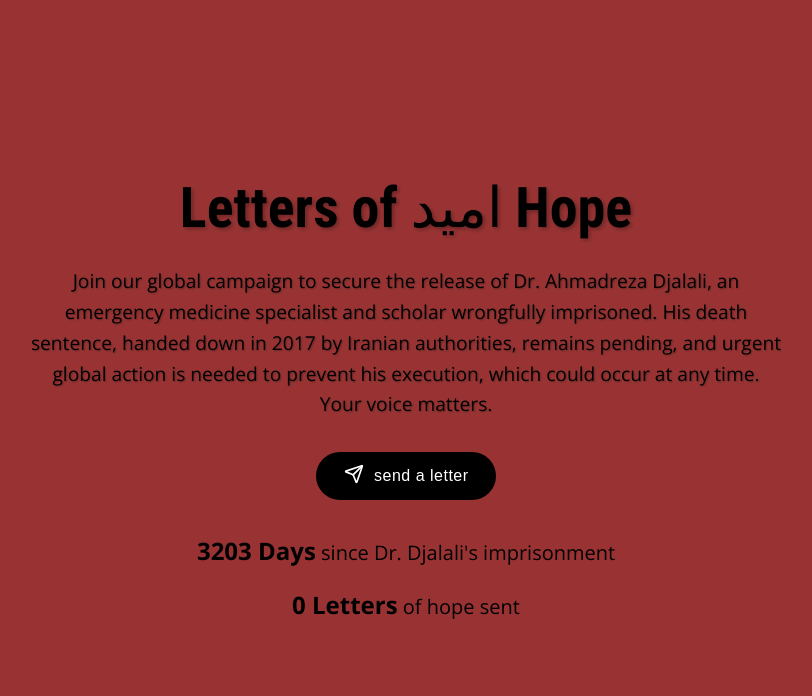
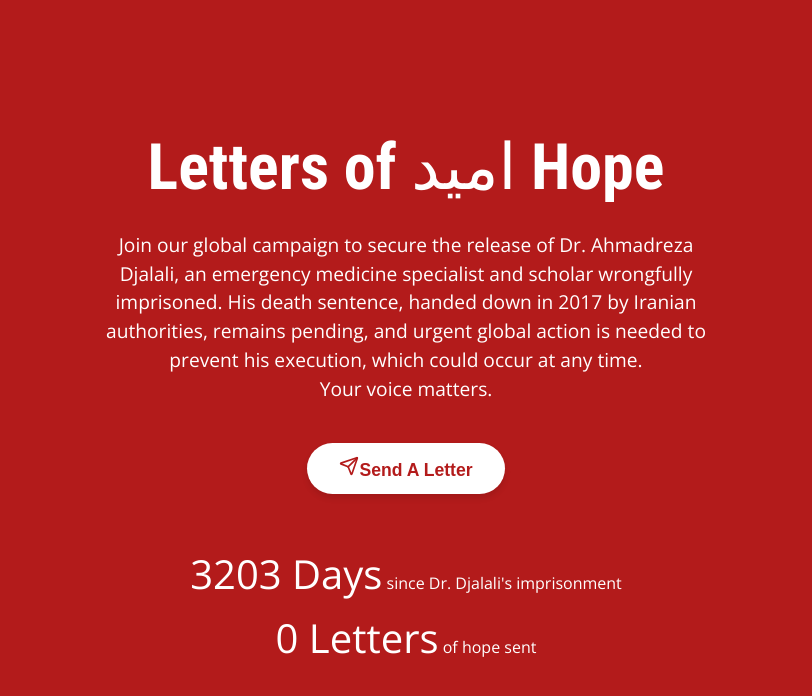
Before and after one commit to ajaikarthikeshan/lettersOfHope, a React (Vite) app in the folder lettersOfHope/: page / in a window 1280 px wide. Shown: the top 696 px of the page, without its empty margins (234-1046 px from the left). Built offline with nearby package versions, Linux system fonts and the light colour scheme; no server answers.

Commit message:
Updated App.css

```diff
--- a/lettersOfHope/src/App.css
+++ b/lettersOfHope/src/App.css
@@ -5,11 +5,13 @@
   --primary-red: #B31B1B;
   --accent-red: #E74C3C;
   --light-red: #FFE5E5;
+  --dark-red: #8B0000;
   --white: #FFFFFF;
   --black: #000000;
   --gray-100: #F5F5F5;
   --gray-200: #EEEEEE;
   --gray-300: #E0E0E0;
+  --dark-blue: #0F1626;
   --transition: all 0.3s ease;
 }
 
@@ -33,15 +35,14 @@ h1, h2, h3 {
 /* Hero Section */
 .hero {
   height: 100vh;
-  background: rgba(128, 0, 0, 0.8);
+  background: var(--primary-red);
   background-size: cover;
   background-position: center;
-  background-attachment: fixed;
   display: flex;
   align-items: center;
   justify-content: center;
   text-align: center;
-  color: var(--black);
+  color: var(--white);
   position: relative;
   overflow: hidden;
 }
@@ -51,123 +52,77 @@ h1, h2, h3 {
   padding: 0 20px;
   z-index: 1;
   animation: fadeIn 1s ease-out;
+  display: flex;
+  flex-direction: column;
+  align-items: center;
 }
 
 .hero h1 {
-  font-size: clamp(2rem, 5vw, 3.5rem);
+  font-size: clamp(2.5rem, 5vw, 4rem);
   margin-bottom: 1.5rem;
   line-height: 1.2;
-  text-shadow: 2px 2px 4px rgba(0, 0, 0, 0.3);
+  color: var(--white);
 }
 
-.hero-stats {
-  margin-top: 2rem;
-  display: flex;
-  flex-direction: column;
-  gap: 1rem;
-  color: var(--black);
+.mission {
+  font-size: clamp(1rem, 2vw, 1.2rem);
+  margin-bottom: 2.5rem;
+  max-width: 80%;
+  text-align: center;
+  color: var(--white);
+  line-height: 1.5;
 }
 
-.stat-item {
-  font-size: 1.25rem;
+.cta-button {
+  background-color: var(--white);
+  color: var(--primary-red);
+  border: none;
+  padding: 0.8rem 2rem;
+  font-size: 1.1rem;
+  cursor: pointer;
+  transition: var(--transition);
+  border-radius: 2rem;
+  text-transform: capitalize;
+  font-weight: 600;
+  box-shadow: 0 4px 6px rgba(0, 0, 0, 0.1);
+  margin-bottom: 3rem;
+}
+
+.cta-button:hover {
+  background-color: var(--light-red);
+  transform: translateY(-2px);
+  box-shadow: 0 6px 8px rgba(0, 0, 0, 0.2);
+}
+
+/* Stats container in hero */
+.stats-container {
+  display: flex;
+  justify-content: center;
+  gap: 2rem;
+  width: 100%;
+  max-width: 800px;
+  margin-top: 1rem;
+}
+
+.stat-card {
+  background-color: rgba(255, 255, 255, 0.1);
+  border-radius: 8px;
+  padding: 1.5rem 2rem;
+  flex: 1;
+  max-width: 300px;
+  backdrop-filter: blur(5px);
 }
 
 .stat-number {
-  font-size: 1.5rem;
-  font-weight: 700;
+  color: var(--white);
+  font-size: 2.5rem;
+  margin-bottom: 0.3rem;
 }
 
-/* Add to your existing hero styles in App.css */
-.hero-stats {
-  margin-top: 2rem;
-  display: flex;
-  flex-direction: column;
-  gap: 1rem;
-  color: var(--black);
-}
-
-.stat-item {
-  font-size: 1.25rem;
-  opacity: 0;
-  animation: fadeIn 0.5s ease-out forwards;
-}
-
-.stat-number {
-  font-size: 1.5rem;
-  font-weight: 700;
-  display: inline-block;
-  transform: translateY(10px);
-  animation: slideUp 0.5s ease-out forwards;
-}
-
-@keyframes fadeIn {
-  from {
-    opacity: 0;
-  }
-  to {
-    opacity: 1;
-  }
-}
-
-@keyframes slideUp {
-  from {
-    transform: translateY(10px);
-    opacity: 0;
-  }
-  to {
-    transform: translateY(0);
-    opacity: 1;
-  }
-}
-
-.mission {
-  font-size: clamp(1rem, 2.5vw, 1.2rem);
-  margin-bottom: 2rem;
-  text-shadow: 1px 1px 2px rgba(0, 0, 0, 0.3);
-}
-
-.cta-button {
-  background-color: black;
-  color: white;
-  border: none;
-  padding: 12px 28px;
+.stat-label {
+  color: var(--white);
   font-size: 1rem;
-  font-weight: 400;
-  cursor: pointer;
-  border-radius: 50px;
-  display: flex;
-  align-items: center;
-  gap: 10px;
-  transition: all 0.3s ease;
-  margin: 0 auto;
-  overflow: hidden;
-  position: relative;
-  width: 180px;
-  text-transform: lowercase;
-  letter-spacing: 0.5px;
-  white-space: nowrap;
-}
-
-
-.cta-button:hover {
-  background-color: #333;
-  transform: scale(1.05);
-}
-
-.cta-button .icon {
-  transition: all 0.3s ease;
-}
-
-.cta-button:hover .icon {
-  transform: translateX(50px) rotate(45deg); /* Rotate to horizontal while moving */
-}
-
-.cta-button .text {
-  transition: transform 0.3s ease;
-}
-
-.cta-button:hover .text {
-  transform: translateX(200px);
+  opacity: 0.9;
 }
 
 /* About Section */
@@ -190,10 +145,7 @@ h1, h2, h3 {
   border-radius: 8px;
   box-shadow: 0 8px 16px rgba(0, 0, 0, 0.1);
   transition: var(--transition);
-}
-
-.profile-image:hover {
-  transform: scale(1.02);
+  background-color: #f0f0f0;
 }
 
 .bio {
@@ -202,35 +154,24 @@ h1, h2, h3 {
 
 .bio h2 {
   color: var(--primary-red);
-  margin-bottom: 1.5rem;
+  margin-bottom: 2rem;
   font-size: 2.5rem;
   position: relative;
-}
-
-.bio h2::after {
-  content: '';
-  display: block;
-  width: 60px;
-  height: 4px;
-  background-color: var(--primary-red);
-  margin-top: 0.5rem;
 }
 
 .bio p {
   margin-bottom: 1.5rem;
   font-size: 1.1rem;
   color: #333;
+  line-height: 1.6;
 }
 
 /* ORICE Project Section */
-/* ORICE Project Section styles to update in App.css */
 .orice {
   background-color: var(--gray-100);
   padding: 6rem 20px;
   position: relative;
   overflow: hidden;
-  border-top: 1px solid #dc3545;
-  border-bottom: 1px solid #dc3545;
 }
 
 .orice-content {
@@ -242,31 +183,21 @@ h1, h2, h3 {
 }
 
 .orice-text {
-  flex: 1;
+  flex: 2;
   text-align: left;
 }
 
 .orice h2 {
-  color: #B31B1B;
+  color: var(--primary-red);
   margin-bottom: 1.5rem;
   font-size: 2.5rem;
   text-align: left;
   position: relative;
 }
 
-.orice h2::after {
-  content: '';
-  display: block;
-  width: 60px;
-  height: 3px;
-  background-color: #B31B1B;
-  margin-top: 10px;
-}
-
 .orice p {
   font-size: 1.1rem;
   color: #333;
-  max-width: 600px;
   line-height: 1.6;
 }
 
@@ -278,39 +209,15 @@ h1, h2, h3 {
 }
 
 .project-image {
-  width: 400px;
+  width: 100%;
+  max-width: 500px;
   height: auto;
   border-radius: 8px;
-  box-shadow: 0 8px 16px rgba(0, 0, 0, 0.1);
-  transition: var(--transition);
+  box-shadow: 0 4px 12px rgba(0, 0, 0, 0.1);
+  background-color: #f0f0f0;
 }
 
-.project-image:hover {
-  transform: scale(1.02);
-}
-
-@media (max-width: 768px) {
-  .orice-content {
-    flex-direction: column;
-    gap: 2rem;
-  }
-
-  .orice-text {
-    text-align: left;
-    order: 1;
-  }
-
-  .orice-image {
-    order: 2;
-    width: 100%;
-  }
-
-  .project-image {
-    max-width: 100%;
-  }
-}
-
-/* Letters Carousel styles to update in App.css */
+/* Letters Carousel */
 .letters-carousel {
   padding: 6rem 20px;
   background-color: var(--white);
@@ -318,24 +225,15 @@ h1, h2, h3 {
 }
 
 .letters-carousel h2 {
-  color: #B31B1B;
+  color: var(--primary-red);
   margin-bottom: 3rem;
   font-size: 2.5rem;
   position: relative;
   display: inline-block;
 }
 
-.letters-carousel h2::after {
-  content: '';
-  display: block;
-  width: 60px;
-  height: 3px;
-  background-color: #B31B1B;
-  margin: 10px auto 0;
-}
-
 .carousel-container {
-  max-width: 1200px;
+  max-width: 1000px;
   margin: 0 auto;
   display: flex;
   align-items: center;
@@ -345,14 +243,14 @@ h1, h2, h3 {
 
 .letter-card-container {
   flex: 1;
-  min-height: 300px; /* Fixed height for consistency */
+  min-height: 250px;
   position: relative;
   overflow: hidden;
 }
 
 .letter-card {
   background-color: #f8f8f8;
-  padding: 3rem;
+  padding: 2.5rem;
   border-radius: 12px;
   box-shadow: 0 4px 12px rgba(0, 0, 0, 0.05);
   position: relative;
@@ -360,8 +258,7 @@ h1, h2, h3 {
   height: 100%;
   display: flex;
   flex-direction: column;
-  justify-content: center;
-  min-height: 300px;
+  min-height: 200px;
 }
 
 .quote-mark {
@@ -369,7 +266,7 @@ h1, h2, h3 {
   top: 20px;
   left: 20px;
   font-size: 4rem;
-  color: #B31B1B;
+  color: var(--primary-red);
   opacity: 0.1;
   font-family: Georgia, serif;
 }
@@ -387,10 +284,11 @@ h1, h2, h3 {
 }
 
 .sender {
-  color: #B31B1B;
+  color: var(--primary-red);
   font-weight: 600;
   margin-bottom: 1rem;
   font-size: 1.1rem;
+  text-align: left;
 }
 
 .message {
@@ -398,15 +296,22 @@ h1, h2, h3 {
   font-style: italic;
   line-height: 1.6;
   flex-grow: 1;
+  text-align: left;
+}
+
+.letter-count {
+  color: #777;
+  font-size: 0.9rem;
+  align-self: flex-start;
 }
 
 .nav-button {
   width: 50px;
   height: 50px;
-  border: 2px solid #B31B1B;
+  border: 2px solid var(--primary-red);
   border-radius: 50%;
   background: none;
-  color: #B31B1B;
+  color: var(--primary-red);
   font-size: 1.5rem;
   cursor: pointer;
   transition: all 0.3s ease;
@@ -417,43 +322,56 @@ h1, h2, h3 {
 }
 
 .nav-button:hover {
-  background-color: #B31B1B;
+  background-color: var(--primary-red);
   color: white;
 }
 
-.read-more {
-  background: none;
-  border: 2px solid #B31B1B;
-  color: #B31B1B;
-  padding: 0.5rem 1.5rem;
-  border-radius: 4px;
-  cursor: pointer;
-  transition: all 0.3s ease;
-  font-weight: 600;
-  align-self: center;
-  margin-top: auto;
+/* Footer */
+.footer {
+  background-color: var(--primary-red);
+  color: var(--white);
 }
 
-.read-more:hover {
-  background-color: #B31B1B;
-  color: white;
+.add-voice-section {
+  background-color: var(--primary-red);
+  padding: 4rem 20px;
+  text-align: center;
 }
 
-@media (max-width: 768px) {
-  .carousel-container {
-    padding: 0 10px;
-  }
+.add-voice-section h2 {
+  font-size: 2.5rem;
+  margin-bottom: 1.5rem;
+  color: var(--white);
+}
 
-  .letter-card {
-    padding: 2rem;
-  }
+.add-voice-section p {
+  font-size: 1.1rem;
+  max-width: 700px;
+  margin: 0 auto 2rem;
+  line-height: 1.6;
+}
 
-  .nav-button {
-    width: 40px;
-    height: 40px;
-    font-size: 1.2rem;
-  }
+.add-voice-section .cta-button {
+  margin-bottom: 0;
 }
+
+.footer-credits {
+  background-color: var(--dark-blue);
+  padding: 1.5rem 20px;
+  text-align: center;
+}
+
+.footer-credits p {
+  color: var(--white);
+  font-size: 0.9rem;
+  margin-bottom: 0.5rem;
+}
+
+.footer-tagline {
+  opacity: 0.7;
+  font-size: 0.85rem;
+}
+
 /* Modal */
 .modal-overlay {
   position: fixed;
@@ -501,20 +419,6 @@ h1, h2, h3 {
   background-color: var(--gray-200);
 }
 
-/* Footer */
-.footer {
-  padding: 2rem;
-  text-align: center;
-  border-top: 2px solid var(--primary-red);
-  background-color: var(--gray-100);
-}
-
-.footer p {
-  color: var(--primary-red);
-  font-weight: 600;
-  letter-spacing: 1px;
-}
-
 /* Animations */
 @keyframes fadeIn {
   from { opacity: 0; }
@@ -558,18 +462,46 @@ h1, h2, h3 {
     margin: 0 auto;
   }
 
+  .orice-content {
+    flex-direction: column;
+    gap: 2rem;
+  }
+
+  .orice-text {
+    order: 1;
+  }
+
+  .orice-image {
+    order: 2;
+    width: 100%;
+  }
+
+  .project-image {
+    max-width: 100%;
+  }
+
+  .stats-container {
+    flex-direction: column;
+    align-items: center;
+    gap: 1rem;
+  }
+
+  .stat-card {
+    width: 100%;
+  }
+
   .carousel-container {
     padding: 0 10px;
   }
 
   .nav-button {
-    font-size: 2rem;
+    font-size: 1.5rem;
     width: 40px;
     height: 40px;
   }
 
   .letter-card {
-    padding: 2rem;
+    padding: 1.5rem;
   }
 
   .modal-content {
@@ -578,35 +510,14 @@ h1, h2, h3 {
   }
 }
 
-/* Hover Effects */
-.letter-card:hover {
-  transform: translateY(-4px);
-  box-shadow: 0 8px 24px rgba(0, 0, 0, 0.1);
+/* Empty State */
+.empty-state {
+  padding: 2rem;
+  background-color: var(--gray-100);
+  border-radius: 8px;
+  text-align: center;
+  font-size: 1.1rem;
+  color: #555;
+  margin: 2rem auto;
+  max-width: 600px;
 }
-
-/* Accessibility */
-.cta-button:focus,
-.nav-button:focus,
-.read-more:focus,
-.close-button:focus {
-  outline: 3px solid var(--accent-red);
-  outline-offset: 2px;
-}
-
-/* Custom Scrollbar */
-::-webkit-scrollbar {
-  width: 12px;
-}
-
-::-webkit-scrollbar-track {
-  background: var(--gray-100);
-}
-
-::-webkit-scrollbar-thumb {
-  background: var(--primary-red);
-  border-radius: 6px;
-}
-
-::-webkit-scrollbar-thumb:hover {
-  background: var(--accent-red);
-}
```
